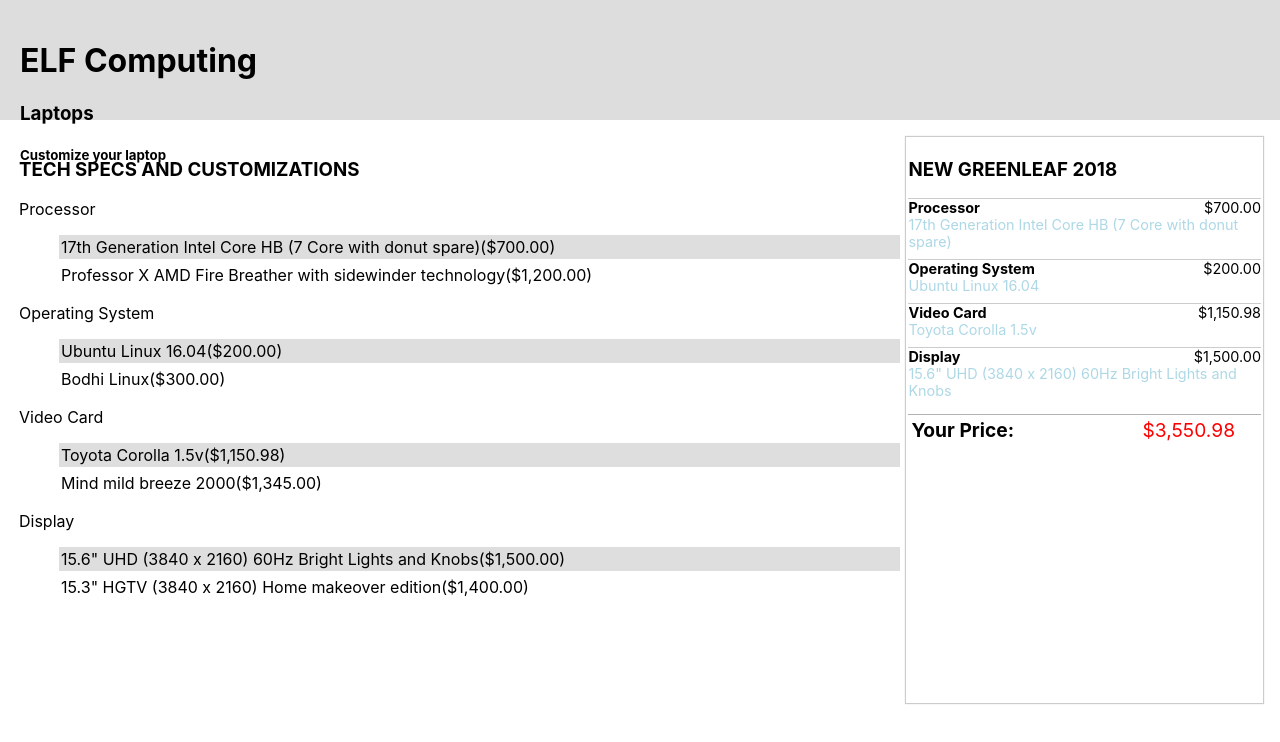
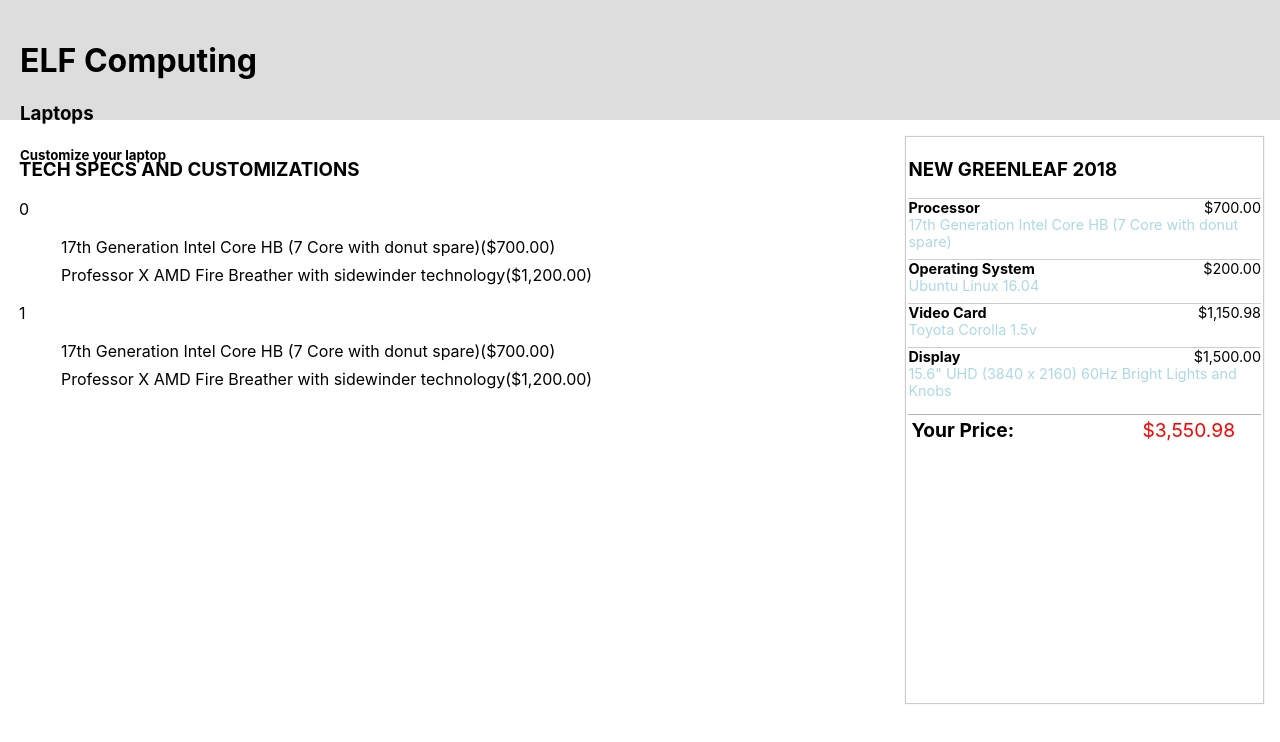
Before and after one commit to thinkful-ei-bee/joel-quonn-laptop-configuration, a React (Create React App) app: page / in a window 1280 px wide. Shown: the top 742 px of the page. Built offline with nearby package versions, Linux system fonts and the light colour scheme.

Commit message:
stub Specs Processor - WIP: callback prop click

```diff
--- a/src/App.js
+++ b/src/App.js
@@ -3,6 +3,7 @@
 import Header from './component/Header/Header';
 import Summary from './component/Summary/Summary';
 import SummaryTotal from './component/SummaryTotal/SummaryTotal';
+import SpecsProcessor from './component/SpecsProcessor/SpecsProcessor';
 
 class App extends Component {
   constructor(props){
@@ -42,7 +43,6 @@
     const total = Object.keys(this.state.selected)
       .reduce((acc, curr) => acc + this.state.selected[curr].cost, 0);
 
-
     const features = Object.keys(this.props.features)
       .map(key => {
         const options = this.props.features[key].map((item, index) => {
@@ -73,7 +73,11 @@
         <main>
           <section className="main__form">
             <h3>TECH SPECS AND CUSTOMIZATIONS</h3>
-            { features }
+            <SpecsProcessor
+              processors={this.props.features.Processor}
+              handleUpdateProcessor={processor=>this.updateFeature(processor)}
+            />
+            {/* { features } */}
           </section>
           <section className="main__summary">
             {/* <h3>NEW GREENLEAF 2018</h3> */}
--- /dev/null
+++ b/src/component/SpecsProcessor/SpecsProcessor.js
@@ -0,0 +1,51 @@
+import React, { Component } from 'react';
+
+export default class SpecsProcessor extends Component {
+
+  render() {
+    console.log(this.props.processors)
+
+    const features = Object.keys(this.props.processors)
+      .map(key => {
+        const processors = this.props.processors.map((processor, index) => {
+
+          const selectedClass = processor.name === this.props.processors.name ? 'feature__selected' : '';
+          const featureClass = 'feature__option ' + selectedClass;
+
+          console.log(selectedClass);
+
+          return (
+            <li key={index} className="feature__item">
+              <div className={featureClass}
+
+                onClick={e => this.props.handleUpdateProcessor(key, processor)}>
+                  { processor.name }
+                  ({ new Intl.NumberFormat('en-US', { style: 'currency', currency: 'USD'})
+                    .format(processor.cost) })
+              </div>
+            </li>
+          )
+        });
+
+        return <div className="feature" key={key}>
+        <div className="feature__name">{key}</div>
+          <ul className="feature__list">
+            { processors }
+          </ul>
+        </div>
+
+      });
+
+    console.log(features);
+
+    return (
+      <>
+        { features }
+      </>
+    )
+  }
+}
+
+SpecsProcessor.defaultProps = {
+  processors: {}
+}
```
Lines whose indentation alone changed are shown as unchanged.
